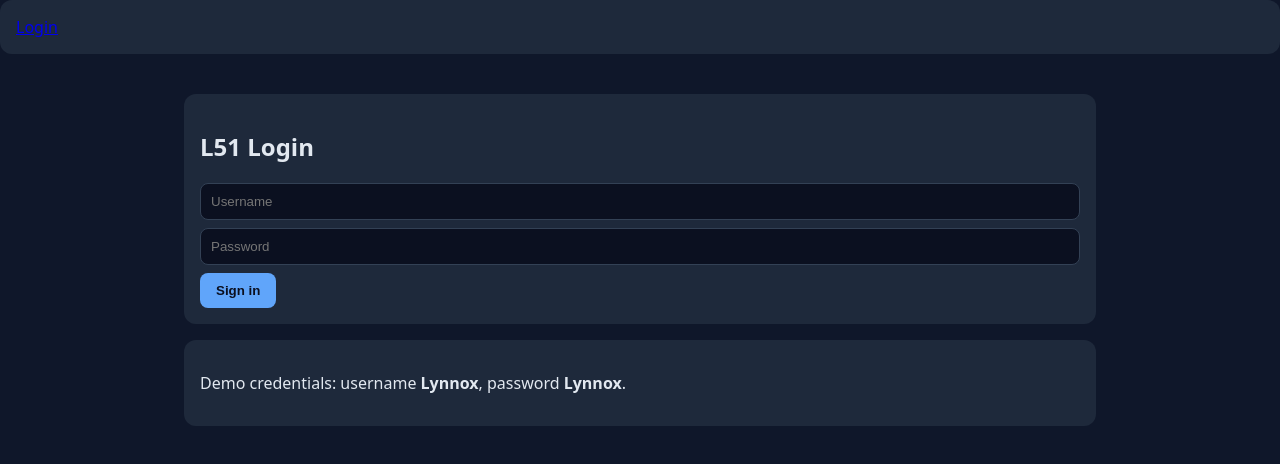
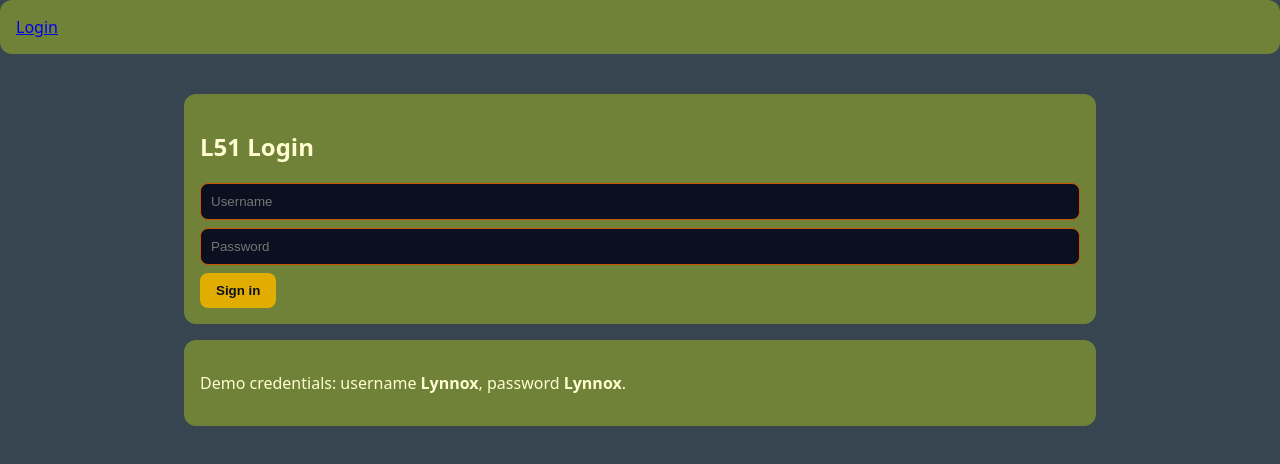
Before and after one commit to lynndav131/FinalProject_L51, a React (Create React App) app in the folder frontend/: page / in a window 1280 px wide. Shown: the top 464 px of the page. Built offline with nearby package versions, Linux system fonts and the light colour scheme; no server answers.

Commit message:
update css style to desired color

```diff
--- a/frontend/src/styles/global.css
+++ b/frontend/src/styles/global.css
@@ -1,8 +1,10 @@
 :root {
-  --bg: #0f172a;
-  --surface: #1e293b;
-  --text: #e2e8f0;
-  --accent: #60a5fa;
+  /* 🎨 Mustard Yellow Palette */
+  --bg: #36454F;        /* Charcoal Gray - background */
+  --surface: #708238;   /* Olive Green - card surface */
+  --text: #FFFDD0;      /* Cream White - text */
+  --accent: #E1AD01;    /* Mustard Yellow - buttons/links */
+  --accent-alt: #014D4E;/* Deep Teal - secondary accent */
 }
 
 * { box-sizing: border-box; }
@@ -36,12 +38,16 @@ button {
   font-weight: 600;
   cursor: pointer;
 }
+button:hover {
+  background: var(--accent-alt); /* Deep teal hover */
+  color: #FFFDD0;
+}
 button:disabled { opacity: 0.6; cursor: not-allowed; }
 
 input {
   padding: 10px;
   border-radius: 8px;
-  border: 1px solid #334155;
+  border: 1px solid #CC5500; /* Burnt Orange border */
   background: #0b1020;
   color: var(--text);
   width: 100%;
```
